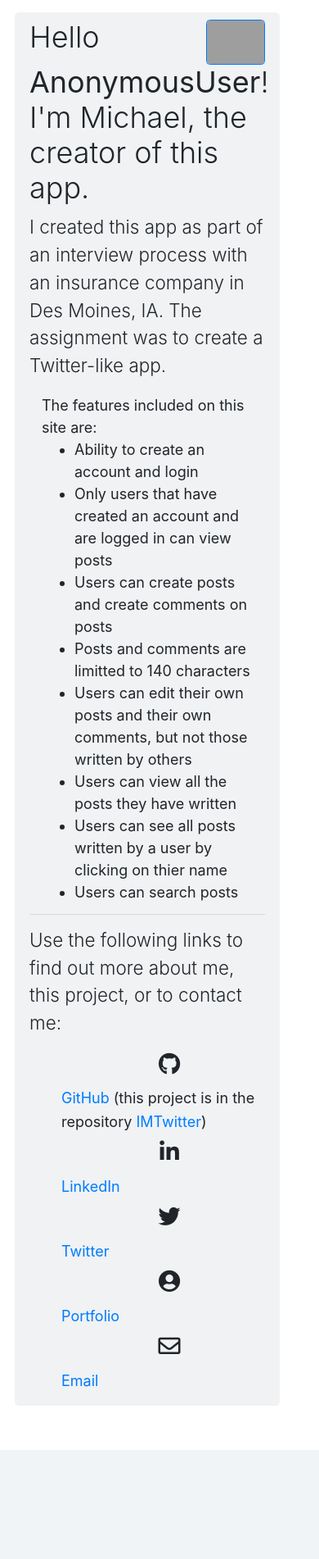
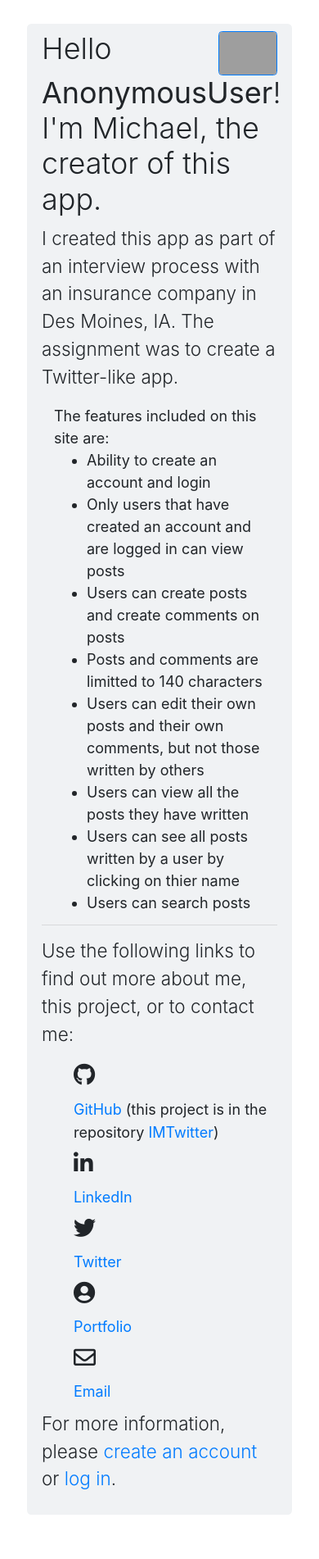
Before and after one commit to mbeche/mysite-imtwitter, a Django app: page /about/ in a window 390 px wide. Shown: the part 66-1968 px from the top of the page at 82% size. Before the commit the page ends 1835 px from the top, so only its background shows below. Run offline with Django 3.2, Linux system fonts and the light colour scheme; some libraries are stand-ins or nearby versions; grey boxes are pictures that could not be loaded.

Commit message:
Update timezone try 2

```diff
--- a/imtweet/templates/about.html
+++ b/imtweet/templates/about.html
@@ -3,8 +3,8 @@
 {% block title %}About{% endblock %}
 
 {% block content %}
-<div class="sort w-100 p-3 row justify-content-center">
-  <div class="pt-4 col-12 col-sm-11 col-md-10">
+<div class="w-100 p-3 m-0 row justify-content-center">
+  <div class="sort pt-4 col-12 col-sm-11 col-md-10">
     <div class="jumbotron pt-2 pb-2" style="background-color: #f0f2f4">
       <img class="img-fluid border border-primary rounded float-right w-25" src="{% static "johnson_michael.jpg" %}" alt="billy the goat">
       <h1 class="display-4">Hello <strong>{{ user }}</strong>!<br>I'm Michael, the creator of this app.</h1>
@@ -28,44 +28,50 @@
         <div class="row">
           <div class="col-12">
             <div class="row">
-              <div class="text-center col-12 col-md-1 text-right"><h4>
+              <div class="text-center col-1 text-right"><h4>
                 <i class="fab fa-github"></i>
               </h4></div>
-              <div class="col-12 col-md-11 text-left mb-2"><span class="align-middle">
-                <a href="https://github.com/mbeche">GitHub</a> (this project is in the repository <a href="https://github.com/mbeche/IMTwitter">IMTwitter</a>)</a>
+              <div class="col-11 text-left mb-2"><span class="align-middle">
+                <a href="https://github.com/mbeche">GitHub</a> (this project is in the repository <a href="https://github.com/mbeche/mysite-imtwitter">IMTwitter</a>)
               </span><br></div>
             </div>
             <div class="row">
-              <div class="text-center col-12 col-md-1 text-right"><h4>
+              <div class="text-center col-1 text-right"><h4>
                 <i class="fab fa-linkedin-in"></i>
               </h4></div>
-              <div class="col-12 col-md-11 text-left mb-2"><span class="align-middle">
+              <div class="col-11 text-left mb-2"><span class="align-middle">
                 <a href="https://www.linkedin.com/in/mbjohnsonche/">LinkedIn</a></br>
               </span></div>
             </div>
             <div class="row">
-            <div class="text-center col-12 col-md-1 text-right"><h4>
+              <div class="text-center col-1 text-right"><h4>
                 <i class="fab fa-twitter"> </i>
               </h4></div>
-            <div class="col-12 col-md-11 text-left mb-2"><span class="align-middle">
+              <div class="col-11 text-left mb-2"><span class="align-middle">
                 <a href="https://twitter.com/mDevStix">Twitter</a>
               </span><br></div>
             </div>
             <div class="row">
-            <div class="text-center col-12 col-md-1 text-right"><h4>
+              <div class="text-center col-1 text-right"><h4>
                 <i class="fas fa-user-circle"> </i>
               </h4></div>
-            <div class="col-12 col-md-11 text-left mb-2"><span class="align-middle">
+              <div class="col-11 text-left mb-2"><span class="align-middle">
                 <a href="https://mbeche.github.io/">Portfolio</a>
               </span><br></div>
             </div>
             <div class="row">
-            <div class="text-center col-12 col-md-1 text-right"><h4>
+              <div class="text-center col-1 text-right"><h4>
                 <i class="far fa-envelope"></i>
               </h4></div>
-            <div class="col-12 col-md-11 text-left mb-2"><span class="align-middle">
+              <div class="col-11 text-left mb-2"><span class="align-middle">
                 <a href="mailto:mb.johnsonbece@gmail.com">Email</a>
               </span><br></div>
             </div>
           </div>
+        </div>
+      </div>
+      {% if user.is_authenticated %} {% else %} <p class="lead">For more information, please <a href="{% url 'login' %}">create an account</a> or <a href="{% url 'login' %}">log in</a>.</p> {% endif %}
+    </div>
+  </div>
+</div>
 {% endblock %}
--- a/mysite/settings.py
+++ b/mysite/settings.py
@@ -112,7 +112,7 @@ AUTH_PASSWORD_VALIDATORS = [
 
 LANGUAGE_CODE = 'en-us'
 
-TIME_ZONE = 'UTC'
+TIME_ZONE = 'America/Chicago'
 
 USE_I18N = True
 
```
Lines whose indentation alone changed are shown as unchanged.
